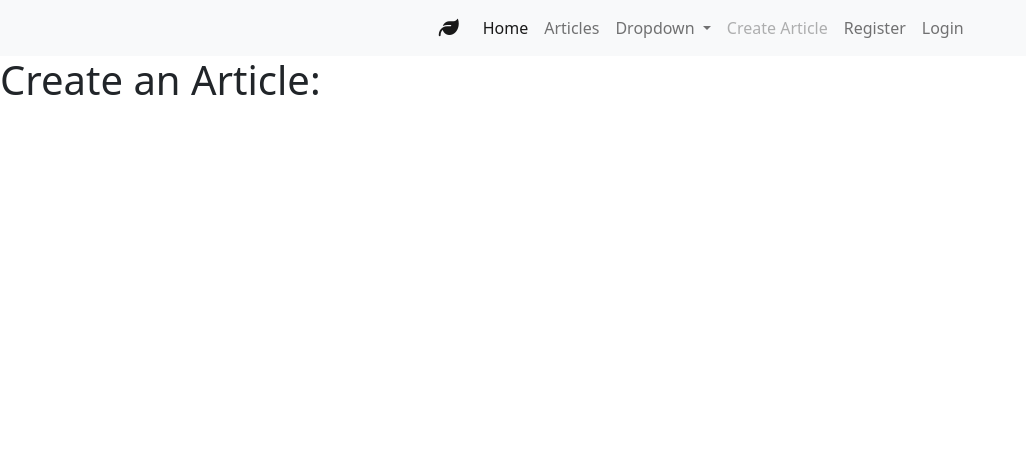
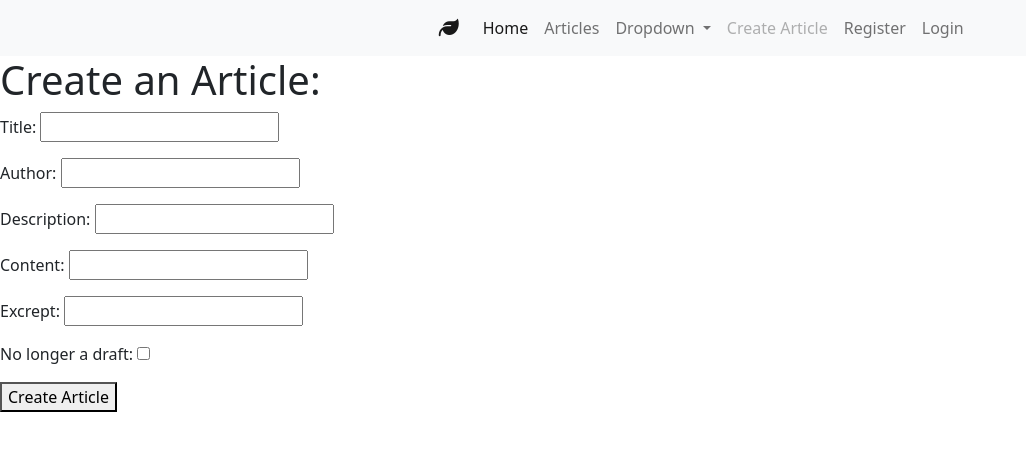
Before and after one commit to LucaNoah/natural-healing-wiki, a Django app: page /create_new_article in a window 1280 px wide. Shown: the top 451 px of the page, without its empty margins (0-1026 px from the left). Run offline with Django 3.2, Linux system fonts and the light colour scheme; some libraries are stand-ins or nearby versions.

Commit message:
In create_article.html create for to submit data for article, in views.py inside create_article function: get data from the from and and create Article in databse then redirect to homepage

```diff
--- a/templates/create_article.html
+++ b/templates/create_article.html
@@ -3,5 +3,35 @@
 {% block content %}
 
 <h1>Create an Article:</h1>
+<form method="POST" action="create_new_article">
+  {% csrf_token %}
+  <p>
+    <label for="id_title">Title:</label>
+    <input type="text" maxlength="100" id="id_title" name="article_title">
+  </p>
+  <p>
+    <label for="id_author">Author:</label>
+    <input type="text" id="id_author" name="article_author" value="{{ user.username }}" readonly>
+  </p>
+  <p>
+    <label for="id_description">Description:</label>
+    <input type="text" maxlength="500" name="article_description" id="id_description">
+  </p>
+  <p>
+    <label for="id_content">Content:</label>
+    <input type="text" name="article_content" id="id_content">
+  </p>
+  <p>
+    <label for="id_excerpt">Excrept:</label>
+    <input type="text" maxlength="200" name="article_excerpt" id="id_excerpt">
+  </p>
+  <p>
+    <label for="id_status">No longer a draft:</label>
+    <input type="checkbox" name="article_status" id="id_status">
+  </p>
+  <p>
+    <button type="submit">Create Article</button>
+  </p>
+</form>
 
 {%endblock%}
--- a/wiki/views.py
+++ b/wiki/views.py
@@ -1,4 +1,4 @@
-from django.shortcuts import render, get_object_or_404
+from django.shortcuts import render, get_object_or_404, redirect
 from django.views import generic, View
 from .models import Article
 
@@ -28,4 +28,15 @@ class ArticleDetail(View):
 
 
 def create_article(request):
+    if request.method == 'POST':
+        title = request.POST.get('article_title')
+        slug = title.replace(' ', '-').lower()
+        author = request.user
+        description = request.POST.get('article_description')
+        content = request.POST.get('article_content')
+        excerpt = request.POST.get('article_excerpt')
+        status = 'article_status' in request.POST
+        Article.objects.create(title=title, slug=slug, author=author, description=description, content=content,  excerpt=excerpt, status=status)
+
+        return redirect('home')
     return render(request, 'create_article.html')
```
